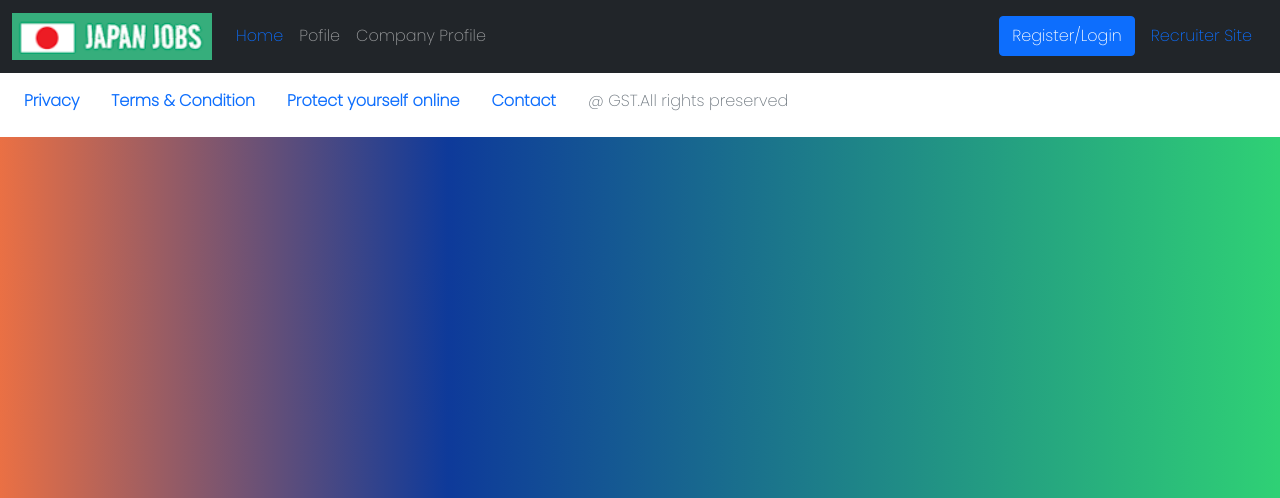
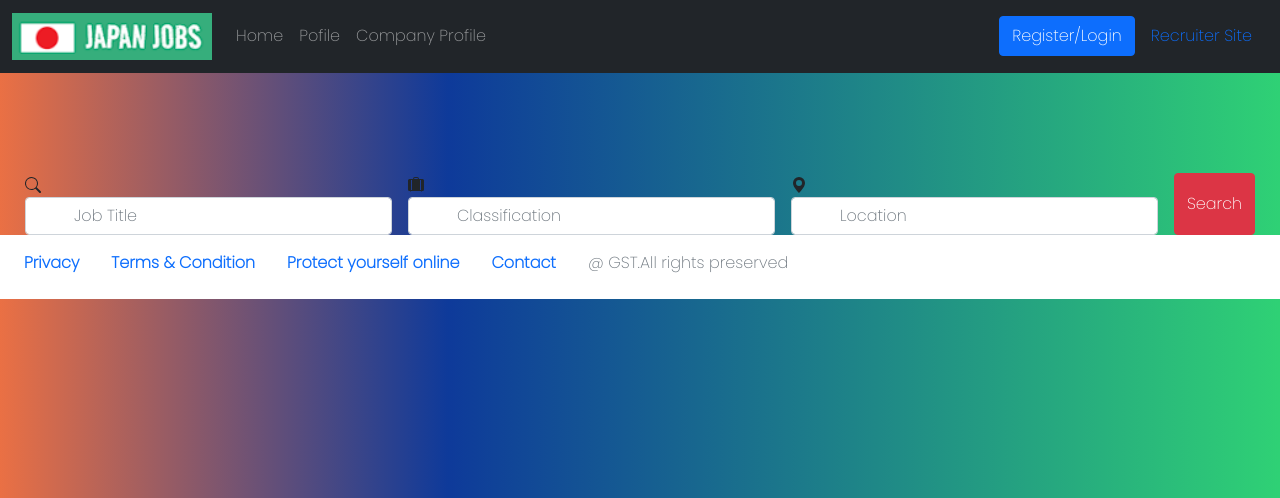
Before and after one commit to kuukiee216/GST_Project, a PHP site: page /Landing_Page.html in a window 1280 px wide. Shown: the top 498 px of the page. Run offline with PHP 8.4, Linux system fonts and the light colour scheme.

Commit message:
50%-backbone

```diff
--- a/Landing_Page.html
+++ b/Landing_Page.html
@@ -24,7 +24,7 @@
             <div class="collapse navbar-collapse" id="navbarSupportedContent">
                 <ul class="navbar-nav me-auto mb-2 mb-lg-0">
                   <li class="nav-item">
-                        <a class="nav-link text-primary" href="#">Home</a>
+                    <a class="nav-link" href="#">Home</a>
                   </li>
 
                   <li class="nav-item">
@@ -37,15 +37,44 @@
                 </ul>
                 <form class="d-flex">
                   <button class="btn btn-primary" type="submit">Register/Login</button>
-
                   <a class="nav-link" href="#">Recruiter Site</a>
               </form>
             </div>
         </div>
       </nav>
+
+<div class="button-padding d-flex justify-content-center gap-3">
+
+<div class="form-outline">
+  <svg xmlns="http://www.w3.org/2000/svg" width="16" height="16" fill="currentColor" class="bi bi-search" viewBox="0 0 16 16">
+    <path d="M11.742 10.344a6.5 6.5 0 1 0-1.397 1.398h-.001q.044.06.098.115l3.85 3.85a1 1 0 0 0 1.415-1.414l-3.85-3.85a1 1 0 0 0-.115-.1zM12 6.5a5.5 5.5 0 1 1-11 0 5.5 5.5 0 0 1 11 0"/>
+  </svg>
+  <input type="text" class="form-control ps-5" placeholder="Job Title" />
+  <i class="bi bi-search"></i>
 </div>
+
+<div class="form-outline">
+  <svg xmlns="http://www.w3.org/2000/svg" width="16" height="16" fill="currentColor" class="bi bi-suitcase-lg-fill" viewBox="0 0 16 16">
+    <path d="M7 0a2 2 0 0 0-2 2H1.5A1.5 1.5 0 0 0 0 3.5v9A1.5 1.5 0 0 0 1.5 14H2a.5.5 0 0 0 1 0h10a.5.5 0 0 0 1 0h.5a1.5 1.5 0 0 0 1.5-1.5v-9A1.5 1.5 0 0 0 14.5 2H11a2 2 0 0 0-2-2zM6 2a1 1 0 0 1 1-1h2a1 1 0 0 1 1 1zM3 13V3h1v10zm9 0V3h1v10z"/>
+  </svg>
+  <input type="text" class="form-control ps-5" placeholder="Classification" />
+  <i class=bi bi-suitcase-lg-fill ms-3"></i>
+</div>
+
+<div class="form-outline">
+  <svg xmlns="http://www.w3.org/2000/svg" width="16" height="16" fill="currentColor" class="bi bi-geo-alt-fill" viewBox="0 0 16 16">
+    <path d="M8 16s6-5.686 6-10A6 6 0 0 0 2 6c0 4.314 6 10 6 10m0-7a3 3 0 1 1 0-6 3 3 0 0 1 0 6"/>
+  </svg>
+  <input type="text" class="form-control ps-5" placeholder="Location" />
+  <i class="bi bi-geo-alt-fill"></i>
+</div>
+
+<button class="btn btn-danger" type="button">Search</button>
+
+</div>
+
     <!--bottom navbar-->
-    <div class="p-2 bg-white text-primary">
+    <footer class="p-2 bg-white text-primary">
 
       <ul class="nav">
           <li class="nav-item">
@@ -64,11 +93,10 @@
             <a class="form-label nav-link" href="#">Contact</a>
           </li>
 
-          <span class="nav-link disabled text-secondary">@ GST.All rights preserved</span>
-
+          <a class="nav-link disabled text-secondary">@ GST.All rights preserved</a>
         </ul>
       </div>
-
+    </footer>
     <!-- Option 1: Bootstrap Bundle with Popper -->
     <script src="https://cdn.jsdelivr.net/npm/bootstrap@5.0.2/dist/js/bootstrap.bundle.min.js" integrity="sha384-MrcW6ZMFYlzcLA8Nl+NtUVF0sA7MsXsP1UyJoMp4YLEuNSfAP+JcXn/tWtIaxVXM" crossorigin="anonymous"></script>
     <script src="https://cdnjs.cloudflare.com/ajax/libs/bootstrap/5.3.3/js/bootstrap.min.js" integrity="sha512-ykZ1QQr0Jy/4ZkvKuqWn4iF3lqPZyij9iRv6sGqLRdTPkY69YX6+7wvVGmsdBbiIfN/8OdsI7HABjvEok6ZopQ==" crossorigin="anonymous" referrerpolicy="no-referrer"></script>
--- a/landing.css
+++ b/landing.css
@@ -18,3 +18,14 @@ body{
 .form-label{
     font-weight: 800 !important;
 }
+
+.button-padding{
+    padding-top: 100px;
+}
+
+.form-outline i {
+    position: absolute;
+    top: 50%;
+    transform: translateY(-50%);
+    pointer-events: none;
+  }
```
Also changed, not shown: SignIn.html (+7 -9 lines). Lines whose indentation alone changed are shown as unchanged.
